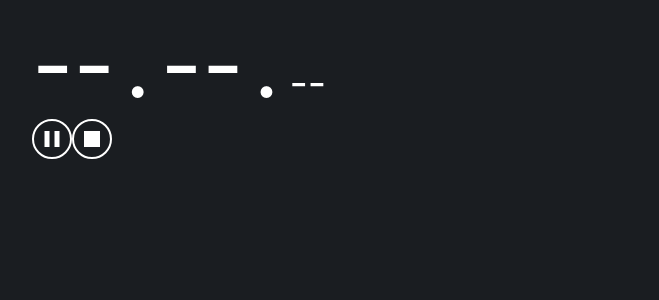
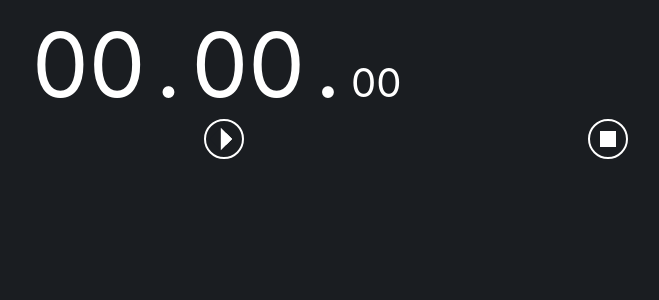
Before and after one commit to counterall/tracking-time, a React (Create React App) app: page / in a window 1280 px wide. Shown: the top 300 px of the page, without its empty margins (224-883 px from the left). Built offline with nearby package versions, Linux system fonts and the light colour scheme.

Commit message:
WIP to make resume/pause work

```diff
--- a/src/TrackApp.js
+++ b/src/TrackApp.js
@@ -4,10 +4,11 @@ import ActiveTask from "./components/ActiveTask";
 import Crud from "./helpers/crud";
 
 const basicStructure = {
-    task_count: 0
+    task_count: 0,
+    active_task: JSON.stringify({})
 }
 
-if (localStorage.getItem("task_number") === null) {
+if (localStorage.getItem("task_count") === null) {
     Object.keys(basicStructure).forEach((k) => {
         localStorage.setItem(k, basicStructure[k])
     });
--- a/src/components/ActiveTask.js
+++ b/src/components/ActiveTask.js
@@ -1,34 +1,101 @@
 import React, { Component } from 'react';
 import TimeDisplay from "./active_task/TimeDisplay";
 import TaskInfo from "./active_task/TaskInfo";
-import Buttons from "./active_task/Buttons"
+import Buttons from "./active_task/Buttons";
+import Crud from "../helpers/crud";
 
 class ActiveTask extends Component {
     constructor(props) {
         super(props);
         this.state = {
-            resumeTask: false
+            timestamp: 0,
+            isRunning: false
         };
         this.handleResumeClick = this.handleResumeClick.bind(this);
+        const {duration, meta} = this.props.data;
+        this.duration = duration;
+        this.meta = meta;
+        this.saveActiveTaskDurationBeforePageReload();
     }
 
-    handleResumeClick(resume) {
-        this.setState({resumeTask: resume});
+    handleResumeClick() {
+        this.setState((state) => {
+            return {isRunning: !state.isRunning}
+        });
+        this.initialiseDisplay();
     }
 
-    handleStopClick() {
+    handleFinishClick() {
 
     }
 
+    // if active task is still running when page is refreshed, save data of active task to localStorage
+    saveActiveTaskDurationBeforePageReload() {
+        window.onunload = function() {
+            if (this.state.timestamp > 0) {
+                const oldActiveTask = Crud.getActiveTask();
+                const newActiveTask = {...oldActiveTask, duration: this.state.timestamp};
+                Crud.setActiveTask(newActiveTask);
+            }
+        };
+    }
+
+    componentDidMount() {
+        this.initialiseDisplay();
+    }
+
+    componentWillUnmount() {
+        clearInterval(this.timer);
+    }
+
+    initialiseDisplay() {
+        clearInterval(this.timer);
+        let originalTmstp = Math.floor(Date.now() / 1000);
+
+        // pause or resume the currently active task
+        if (this.state.timestamp) {
+            originalTmstp = originalTmstp - this.state.timestamp;
+            if (this.state.isRunning) {
+                this.timer = setInterval(() => {
+                    this.setState({
+                        timestamp: Math.floor(Date.now() / 1000) - originalTmstp
+                    });
+                }, 1000);
+            } else {
+                this.setState({
+                    timestamp: Math.floor(Date.now() / 1000) - originalTmstp
+                });
+            }
+        }
+        // no currently active task found
+        else {
+            if (typeof this.duration !== 'undefined') {
+                originalTmstp = originalTmstp - this.duration;
+                if (this.duration === 0) {
+                    // automatically start ticking if duration of active task is 0, .i.e creating a new active task.
+                    this.setState({
+                        isRunning: true
+                    });
+                    this.timer = setInterval(() => {
+                        this.setState({
+                            timestamp: Math.floor(Date.now() / 1000) - originalTmstp
+                        });
+                    }, 1000);
+                } else {
+                    this.setState({
+                        timestamp: Math.floor(Date.now() / 1000) - originalTmstp
+                    });
+                }
+            }
+        }
+    }
+
     render() {
-        const {duration, meta} = this.props.data;
-        const resetTime = this.props.isNewTask;
-
         return (
             <div className="active-task">
-                <TimeDisplay duration={duration} resume={this.state.resumeTask} reset={resetTime} />
-                <TaskInfo meta={meta} />
-                <Buttons resume={this.state.resumeTask} resumeTask={this.handleResumeClick} stopTask={()=>{this.handleStopClick()}} />
+                <TimeDisplay timestamp={this.state.timestamp} />
+                <TaskInfo meta={this.meta} />
+                <Buttons taskIsRunning={this.state.isRunning} resumeTask={this.handleResumeClick} finishTask={()=>{this.handleFinishClick()}} />
             </div>
         );
     }
--- a/src/components/active_task/Buttons.js
+++ b/src/components/active_task/Buttons.js
@@ -1,17 +1,15 @@
 import React from 'react';
 
 function Buttons(props) {
-    const resume = props.resume;
 
-    const resumeTask = () => {
-        props.resumeTask(!resume);
-    }
+    const {taskIsRunning, resumeTask, finishTask} = props;
 
     return (
-    <div className="active-task__btns">
-        <button className={resume ? "active-task__btns--resume" : "active-task__btns--pause"} onClick={resumeTask}></button>
-        <button className='active-task__btns--finish' onClick={props.finishTask}></button>
-    </div>);
+        <div className="active-task__btns">
+            <button className={ taskIsRunning ? "active-task__btns--pause" : "active-task__btns--resume"} onClick={resumeTask}></button>
+            <button className='active-task__btns--finish' onClick={finishTask}></button>
+        </div>
+    );
 }
 
 export default Buttons;
--- a/src/components/active_task/TimeDisplay.js
+++ b/src/components/active_task/TimeDisplay.js
@@ -1,69 +1,6 @@
 import React, { PureComponent } from 'react';
-import Crud from "../../helpers/crud";
 
 class TimeDisplay extends PureComponent {
-
-    constructor(props) {
-        super(props);
-        this.state = {
-            timestamp: 0
-        };
-    }
-
-    // if active task is still running when page is refreshed, save data of active task to localStorage
-    saveActiveTaskDurationBeforePageReload() {
-        if (this.props.duration !== undefined) {
-            window.onunload = () => {
-                const oldActiveTask = Crud.getActiveTask();
-                const newActiveTask = {...oldActiveTask, duration: this.state.timestamp};
-                Crud.setActiveTask(newActiveTask);
-            };
-        }
-    }
-
-    initialiseDisplay() {
-        clearInterval(this.timer);
-        let originalTmstp = 0;
-
-        // automatically start ticking if duration of active task is 0, .i.e creating a new active task.
-
-        // pause or resume the currently active task
-        if (this.state.timestamp) {
-            originalTmstp = this.state.timestamp;
-            if (this.props.resume) {
-                this.timer = setInterval(() => {
-                    this.setState({
-                        timestamp: Math.floor(Date.now() / 1000) - originalTmstp
-                    });
-                }, 1000);
-            } else {
-                this.setState({
-                    timestamp: Math.floor(Date.now() / 1000) - originalTmstp
-                });
-            }
-        }
-        // Unfinnished task found When page reloads
-        else {
-            if (typeof this.props.duration !== 'undefined') {
-                originalTmstp = Math.floor(Date.now() / 1000) - this.props.duration;
-                if (this.props.duration === 0) {
-                    this.timer = setInterval(() => {
-                        this.setState({
-                            timestamp: Math.floor(Date.now() / 1000) - originalTmstp
-                        });
-                    }, 1000);
-                } else {
-                    this.setState({
-                        timestamp: Math.floor(Date.now() / 1000) - originalTmstp
-                    });
-                }
-            }
-        }
-    }
-
-    componentWillUnmount() {
-        clearInterval(this.timer);
-    }
 
     formatTimeDigit(digit) {
         if (digit.toString().length < 2) {
@@ -74,14 +11,14 @@ class TimeDisplay extends PureComponent {
 
     setUpdatedTime() {
         const newTime = {
-            hour: "--",
-            min: "--",
-            sec: '--'
+            hour: "00",
+            min: "00",
+            sec: '00'
         };
-        if (this.state.timestamp) {
-            newTime.sec = this.formatTimeDigit(this.state.timestamp % 3600 % 60);
-            newTime.min = this.formatTimeDigit(Math.floor(this.state.timestamp % 3600 / 60));
-            newTime.hour = this.formatTimeDigit(Math.floor(this.state.timestamp / 3600));
+        if (this.props.timestamp) {
+            newTime.sec = this.formatTimeDigit(this.props.timestamp % 3600 % 60);
+            newTime.min = this.formatTimeDigit(Math.floor(this.props.timestamp % 3600 / 60));
+            newTime.hour = this.formatTimeDigit(Math.floor(this.props.timestamp / 3600));
         }
         return (
             <div className="active-task__time">
--- a/src/style/modules/active_task.scss
+++ b/src/style/modules/active_task.scss
@@ -17,6 +17,10 @@
   }
 
   &__btns {
+    display: flex;
+    flex-direction: row;
+    justify-content: space-around;
+
     button {
       width: 4rem;
       height: 4rem;
```
